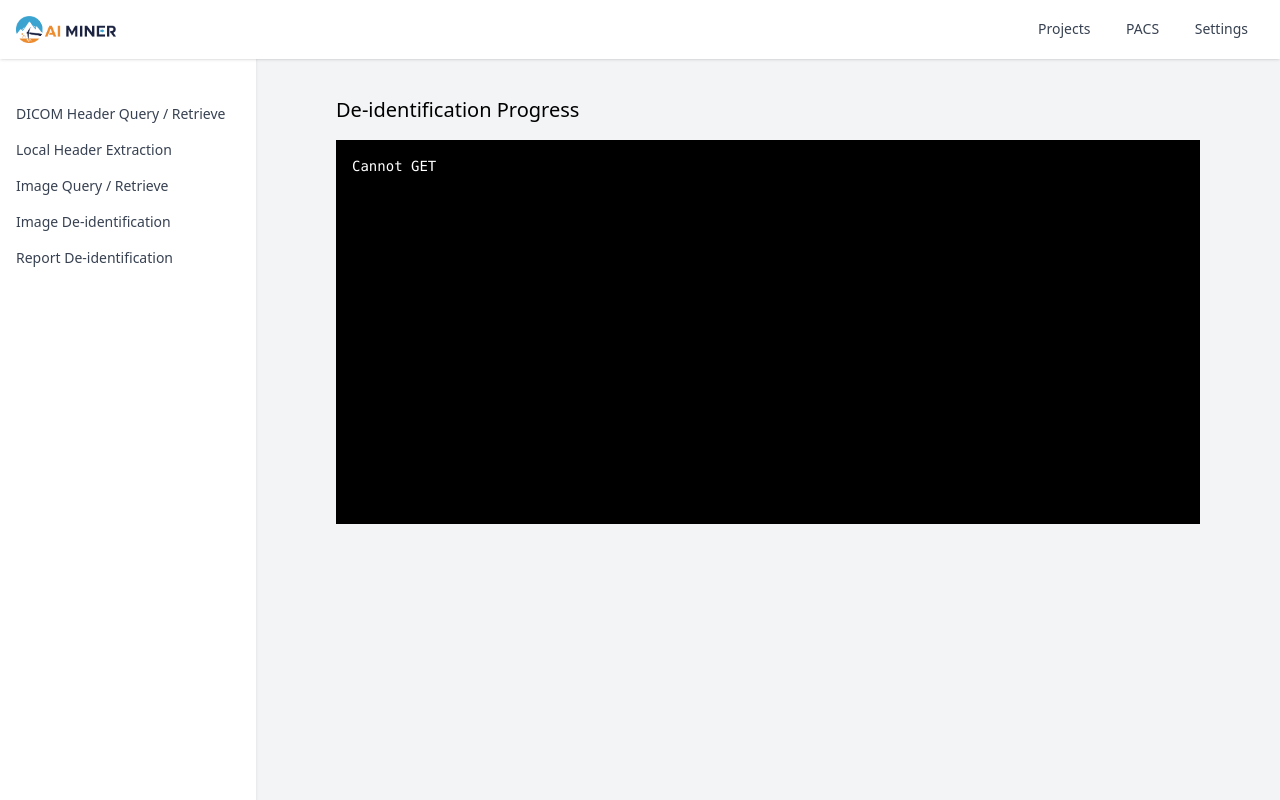
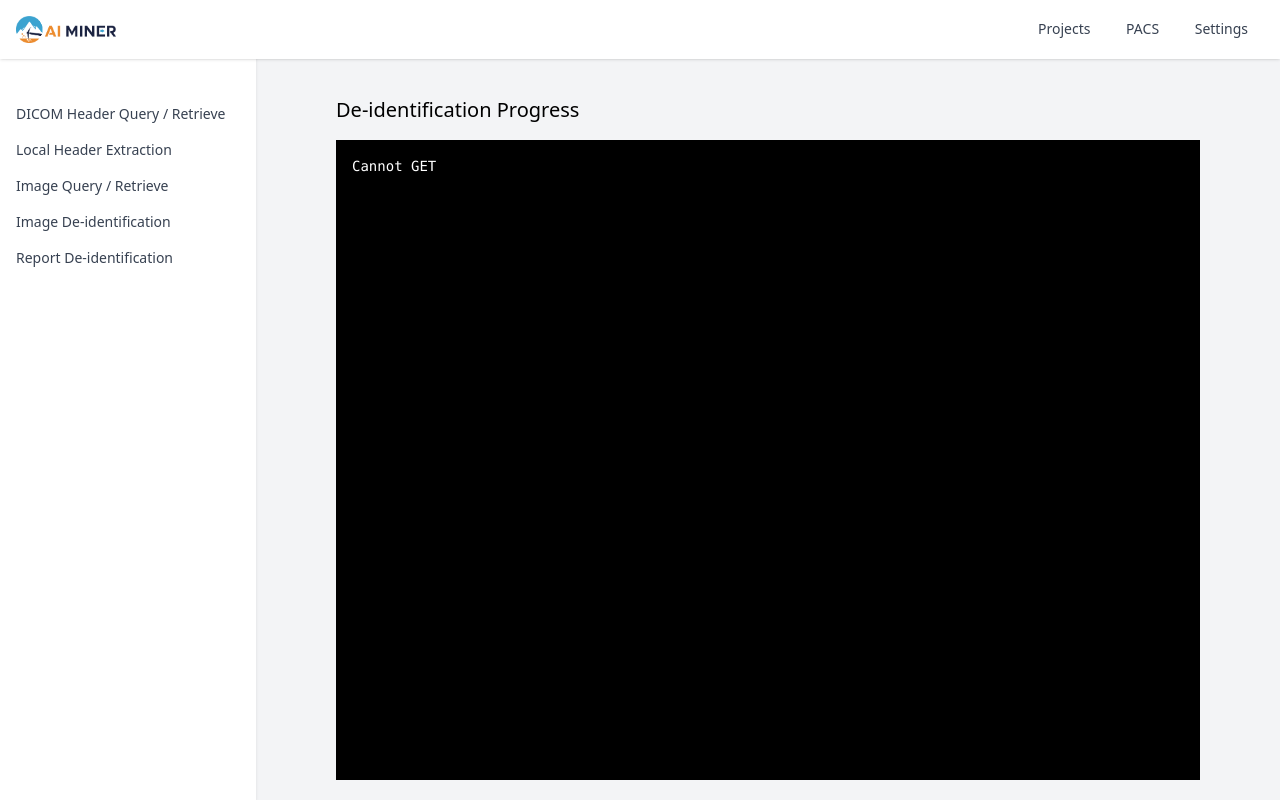
Before and after one commit to stjude/icore-image, a Django app: page /task_progress/ in a window 1280 px wide. Run offline with Django 4.2, Linux system fonts and the light colour scheme; data that the repository does not hold is empty; some libraries are stand-ins or nearby versions.

Commit message:
Make log div full screen height

```diff
--- a/deid/templates/task_progress.html
+++ b/deid/templates/task_progress.html
@@ -5,7 +5,7 @@
 {% block content %}
 <div class="px-4">
     <h1 class="text-xl flex-1">De-identification Progress</h1>
-    <div class="mt-4 bg-black text-white p-4 font-mono text-sm h-96 overflow-y-auto" id="logContent">
+    <div class="mt-4 bg-black text-white p-4 font-mono text-sm h-[calc(100vh-10rem)] overflow-y-auto" id="logContent">
     </div>
 </div>
 
```
